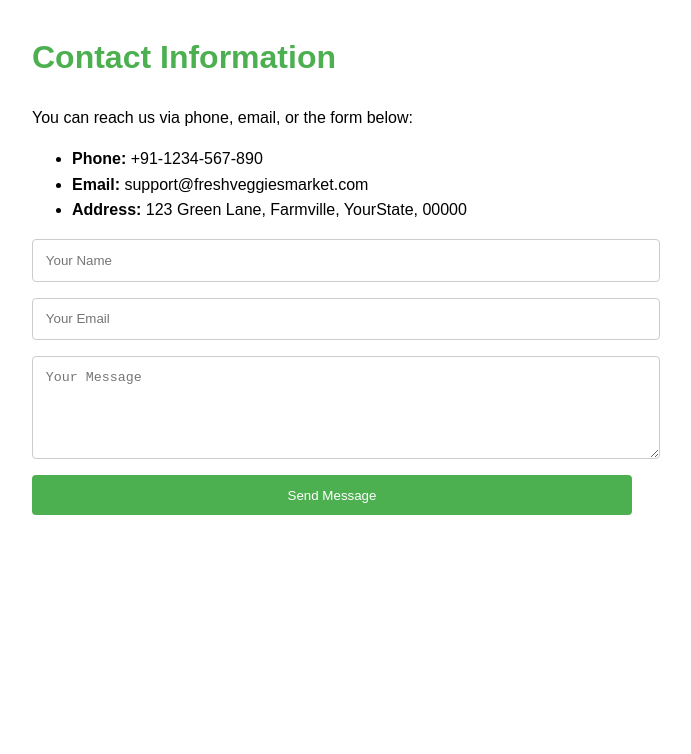
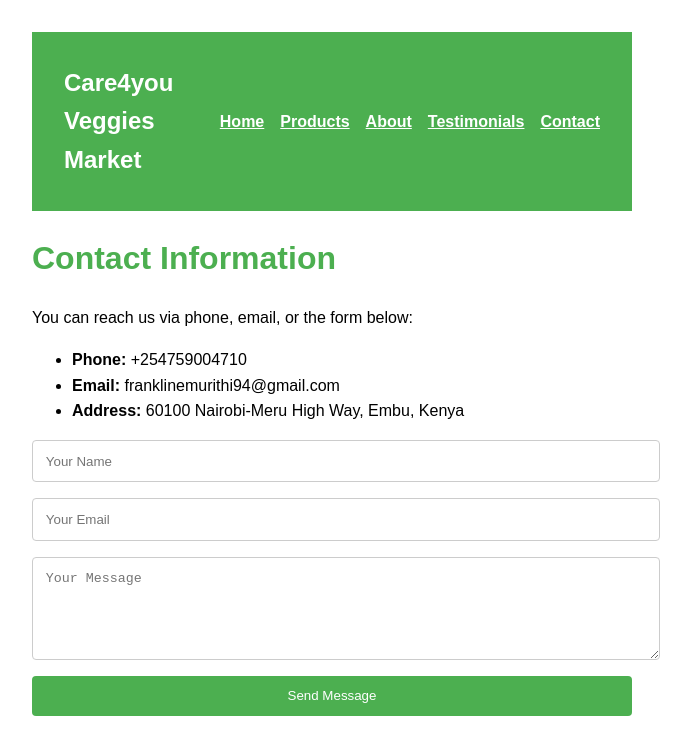
Before and after one commit to gitobon/Care4you, a plain HTML site: page contact.html in a window 1280 px wide. Shown: the whole page, without its empty margins (308-999 px from the left). Drawn offline with Linux system fonts and the light colour scheme.

Commit message:
Update contact.html

```diff
--- a/contact.html
+++ b/contact.html
@@ -1,5 +1,14 @@
 <!DOCTYPE html>
 <html lang="en">
+<style>
+      /* Header */
+    header { background: #4CAF50; padding: 1rem 2rem; display: flex; justify-content: space-between; align-items: center; }
+    header h1 { color: #fff; font-size: 1.5rem; }
+    nav ul { list-style: none; display: flex; gap: 1rem; }
+    nav a { color: #fff; font-weight: bold; }
+    .menu-toggle { display: none; cursor: pointer; flex-direction: column; gap: 5px; }
+    .menu-toggle span { width: 20px; height: 3px; background: #fff; }
+</style>
 <head>
   <meta charset="UTF-8" />
   <meta name="viewport" content="width=device-width, initial-scale=1.0"/>
@@ -14,12 +23,29 @@
   </style>
 </head>
 <body>
+  <header>
+    <h1>Care4you Veggies Market</h1>
+    <div class="menu-toggle">
+      <span></span>
+      <span></span>
+      <span></span>
+    </div>
+    <nav>
+      <ul>
+        <li><a href="index.html">Home</a></li>
+        <li><a href="#products">Products</a></li>
+        <li><a href="#about">About</a></li>
+        <li><a href="#testimonials">Testimonials</a></li>
+        <li><a href="#contact">Contact</a></li>
+      </ul>
+    </nav>
+  </header>
   <h1>Contact Information</h1>
   <p>You can reach us via phone, email, or the form below:</p>
   <ul>
-    <li><strong>Phone:</strong> +91‑1234‑567‑890</li>
-    <li><strong>Email:</strong> support@freshveggiesmarket.com</li>
-    <li><strong>Address:</strong> 123 Green Lane, Farmville, YourState, 00000</li>
+    <li><strong>Phone:</strong> +254759004710</li>
+    <li><strong>Email:</strong> franklinemurithi94@gmail.com</li>
+    <li><strong>Address:</strong> 60100 Nairobi-Meru High Way, Embu, Kenya</li>
   </ul>
 
   <!-- Example form using Formspree (no backend needed) -->
```
